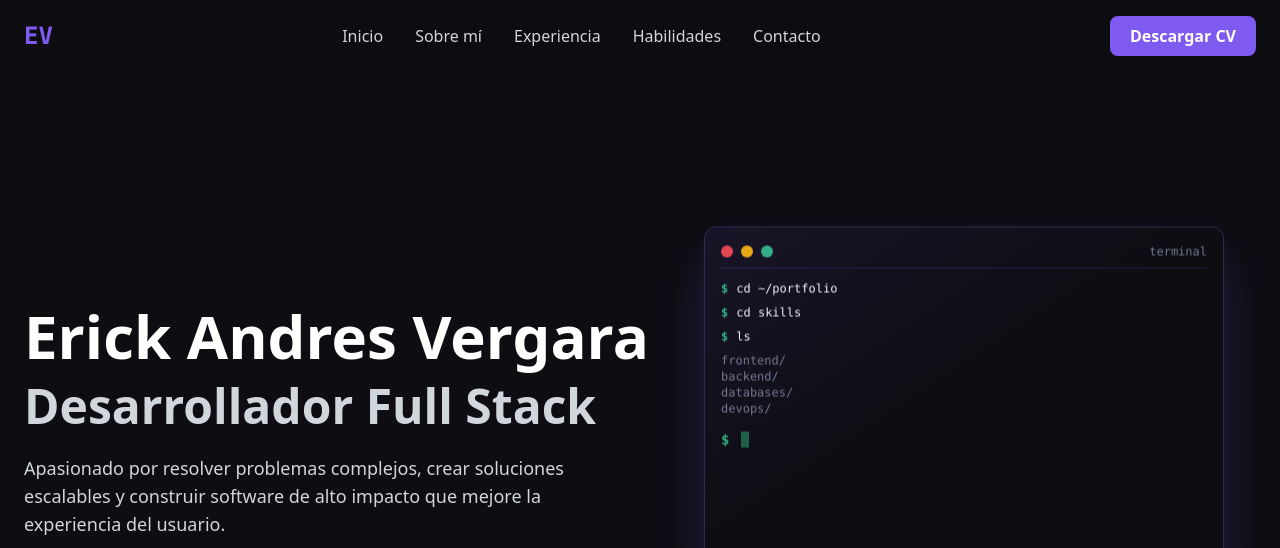
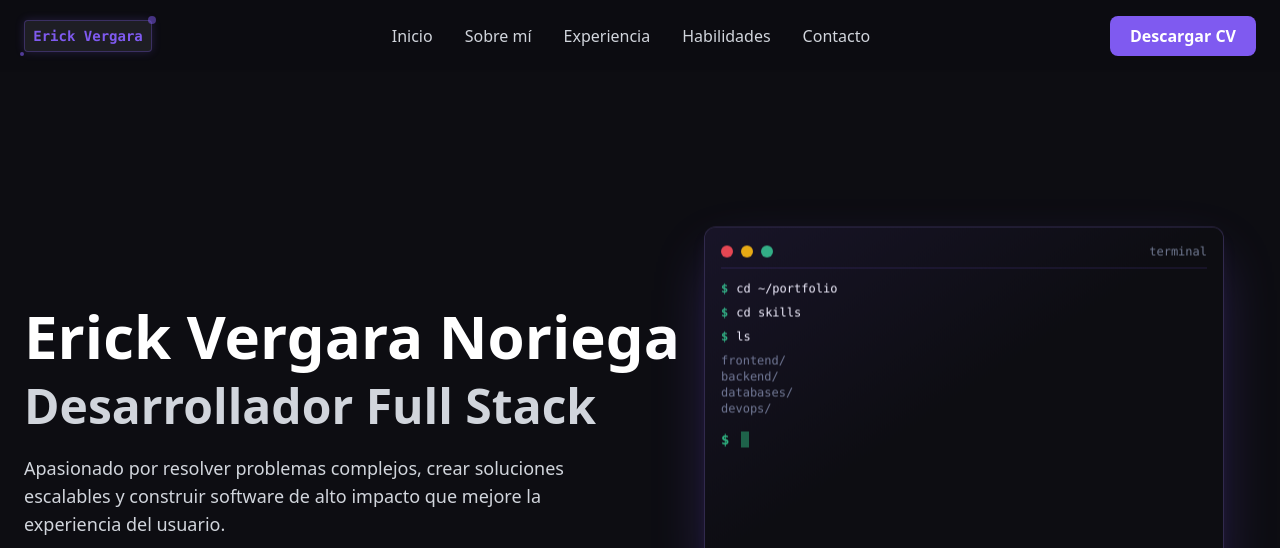
Before and after one commit to Galaoox/portafolio, an Astro site: page / in a window 1280 px wide. Shown: the top 548 px of the page. Built offline with nearby package versions, Linux system fonts and the light colour scheme; Astro itself is replaced by a stand-in of ours.

Commit message:
Actualiza el componente Header.astro para incluir un nuevo diseño de ícono de terminal con efectos de animación. Se modifica el nombre en el componente Hero.astro a "Erick Vergara Noriega" y se añaden nuevos estilos en global.css para mejorar la presentación del ícono de terminal y su efecto de resplandor.

```diff
--- a/src/components/Header.astro
+++ b/src/components/Header.astro
@@ -4,7 +4,16 @@
 
 <header id="header" class="fixed top-0 left-0 right-0 z-40 bg-background/80 backdrop-blur-sm transition-shadow duration-300">
     <nav class="container mx-auto px-6 py-4 flex justify-between items-center">
-        <a href="#" class="text-2xl font-bold text-accent font-mono">EV</a>
+        <a href="#" class="text-2xl font-bold text-accent font-mono flex items-center space-x-2">
+            <div class="relative terminal-icon">
+                <div class="w-8 h-6 sm:w-32 sm:h-8 bg-surface border border-accent/30 rounded-sm flex items-center justify-center terminal-window">
+                    <span class="text-xs text-accent font-bold sm:hidden">EV</span>
+                    <span class="text-xs sm:text-sm text-accent font-bold hidden sm:block">Erick Vergara</span>
+                </div>
+                <div class="absolute -top-1 -right-1 w-2 h-2 bg-accent rounded-full animate-pulse"></div>
+                <div class="absolute -bottom-1 -left-1 w-1 h-1 bg-accent/60 rounded-full"></div>
+            </div>
+        </a>
         <div class="hidden md:flex items-center space-x-8">
             <a href="#hero" id="nav-hero" class="nav-link text-gray-300 hover:text-white transition">Inicio</a>
             <a href="#about" id="nav-about" class="nav-link text-gray-300 hover:text-white transition">Sobre mí</a>
--- a/src/components/Hero.astro
+++ b/src/components/Hero.astro
@@ -6,7 +6,7 @@ import LaptopWireframe from './LaptopWireframe.astro';
 <section id="hero" class="min-h-screen flex flex-col justify-center items-start pt-24 relative">
     <div class="w-full max-w-3xl animate-fade-in-up">
         <h1 id="hero-headline" class="text-4xl md:text-6xl font-bold text-white leading-tight glitch-animation">
-            Erick Andres Vergara
+            Erick Vergara Noriega
         </h1>
         <h2 class="text-3xl md:text-5xl font-bold text-gray-300 mt-2">
             Desarrollador Full Stack
--- a/src/styles/global.css
+++ b/src/styles/global.css
@@ -111,3 +111,42 @@
 #mobile-menu-button.active .hamburger-line:nth-child(3) {
   transform: rotate(-45deg) translate(7px, -6px);
 }
+
+/* Terminal icon styles */
+.terminal-icon {
+  position: relative;
+  transition: all 0.3s cubic-bezier(0.4, 0, 0.2, 1);
+}
+
+.terminal-icon:hover {
+  transform: scale(1.05);
+}
+
+.terminal-icon::before {
+  content: '';
+  position: absolute;
+  top: -2px;
+  left: -2px;
+  right: -2px;
+  bottom: -2px;
+  background: linear-gradient(45deg, #7F5AF0, #A78BFA);
+  border-radius: 4px;
+  opacity: 0;
+  transition: opacity 0.3s ease;
+  z-index: -1;
+}
+
+.terminal-icon:hover::before {
+  opacity: 0.3;
+}
+
+/* Terminal window glow effect */
+.terminal-window {
+  box-shadow: 0 0 10px rgba(127, 90, 240, 0.2);
+  transition: all 0.3s ease;
+}
+
+.terminal-window:hover {
+  box-shadow: 0 0 20px rgba(127, 90, 240, 0.4);
+  border-color: #7F5AF0;
+}
```
